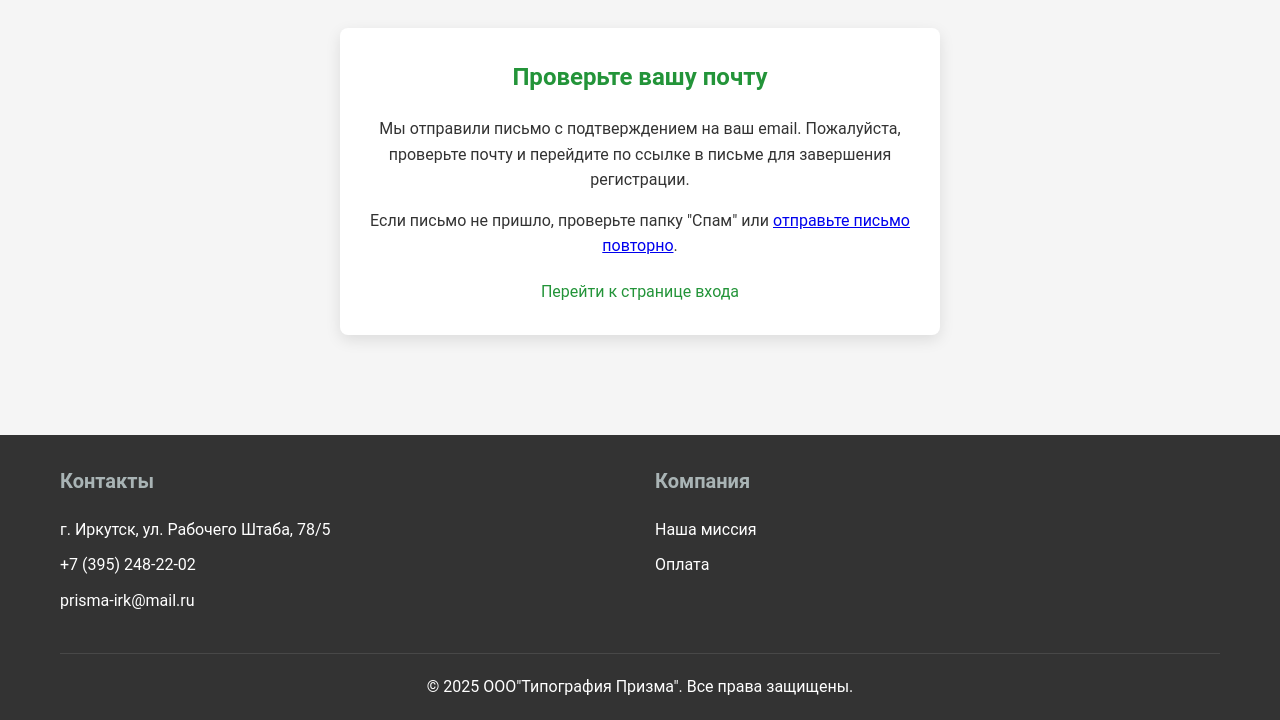
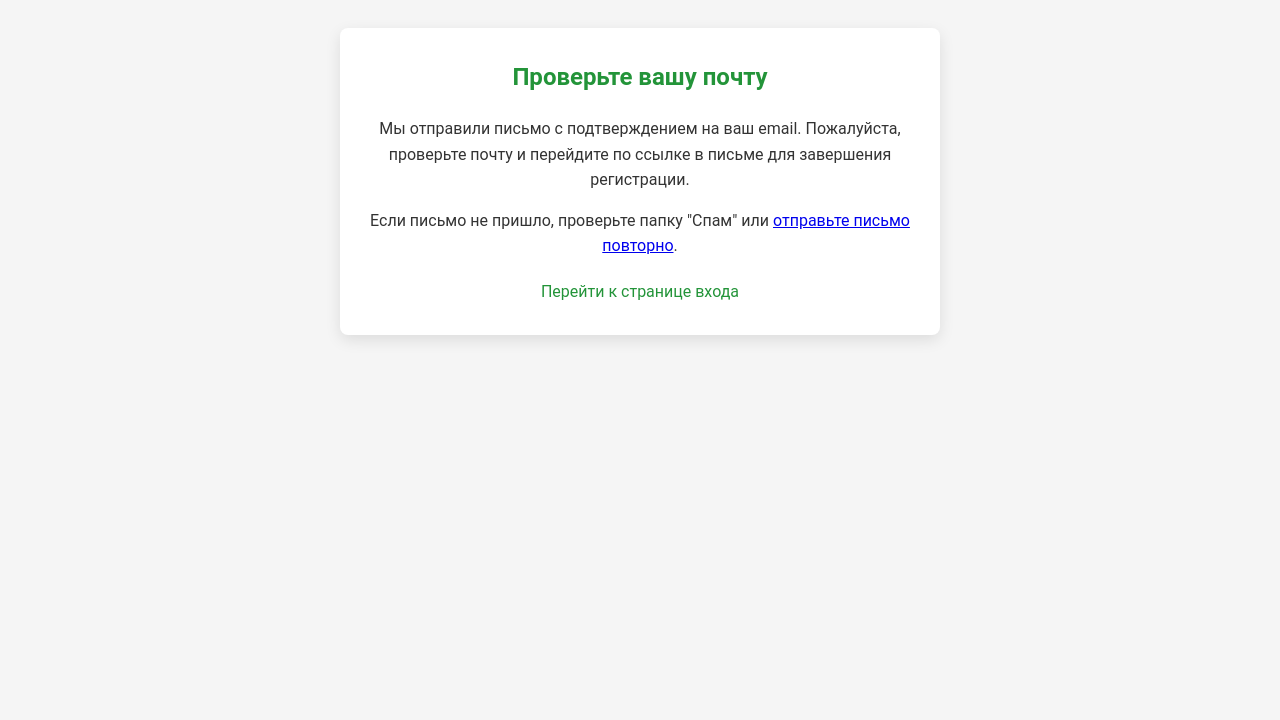
Before and after one commit to xtinaburla/web-project, a plain HTML site: page public/verify.html in a window 1280 px wide. Shown: the part 280-1000 px from the top of the page. After the commit the page ends 800 px from the top, so only its background shows below. Drawn offline with Linux system fonts and the light colour scheme; no server answers.

Commit message:
verify.html

```diff
--- a/public/verify.html
+++ b/public/verify.html
@@ -330,6 +330,7 @@
 
     <script src="https://www.gstatic.com/firebasejs/9.0.2/firebase-app-compat.js"></script>
     <script src="https://www.gstatic.com/firebasejs/9.0.2/firebase-auth-compat.js"></script>
+    <script src="https://www.gstatic.com/firebasejs/9.0.2/firebase-firestore-compat.js"></script>
     <script>
         const firebaseConfig = {
             apiKey: "AIzaSyCDurrGed-JcaBRJgEYb2eeM8G-Je-yrWA",
@@ -342,8 +343,8 @@
 
         firebase.initializeApp(firebaseConfig);
         const auth = firebase.auth();
+        const db = firebase.firestore();
 
-        // Повторная отправка письма подтверждения
         document.getElementById('resend-email').addEventListener('click', async (e) => {
             e.preventDefault();
             const user = auth.currentUser;
@@ -351,21 +352,18 @@
             if (user) {
                 try {
                     await user.sendEmailVerification();
-                    alert('Письмо с подтверждением отправлено повторно! Проверьте вашу почту.');
+                    alert('Письмо отправлено повторно! Проверьте почту.');
                 } catch (error) {
                     alert('Ошибка: ' + error.message);
                 }
             } else {
-                alert('Пользователь не найден. Пожалуйста, зарегистрируйтесь снова.');
                 window.location.href = 'register.html';
             }
         });
 
-        // Проверка, подтвержден ли email
         auth.onAuthStateChanged(user => {
             if (user && user.emailVerified) {
-                // Обновляем статус в Firestore
-                firebase.firestore().collection('clients').doc(user.uid).update({
+                db.collection('clients').doc(user.uid).update({
                     emailVerified: true
                 }).then(() => {
                     window.location.href = 'account.html';
@@ -373,30 +371,5 @@
             }
         });
     </script>
-    <!-- Футер -->
-    <footer>
-        <div class="container">
-            <div class="footer-content">
-                <div class="footer-column">
-                    <h3>Контакты</h3>
-                    <ul>
-                        <li>г. Иркутск, ул. Рабочего Штаба, 78/5</li>
-                        <li>+7 (395) 248-22-02</li>
-                        <li>prisma-irk@mail.ru</li>
-                    </ul>
-                </div>
-                <div class="footer-column">
-                    <h3>Компания</h3>
-                    <ul>
-                        <li><a href="mission.html">Наша миссия</a></li>
-			<li><a href="payment.html">Оплата</a></li>
-                    </ul>
-                </div>
-            </div>
-            <div class="copyright">
-                <p>&copy; 2025 ООО"Типография Призма". Все права защищены.</p>
-            </div>
-        </div>
-    </footer>
 </body>
 </html>
```
